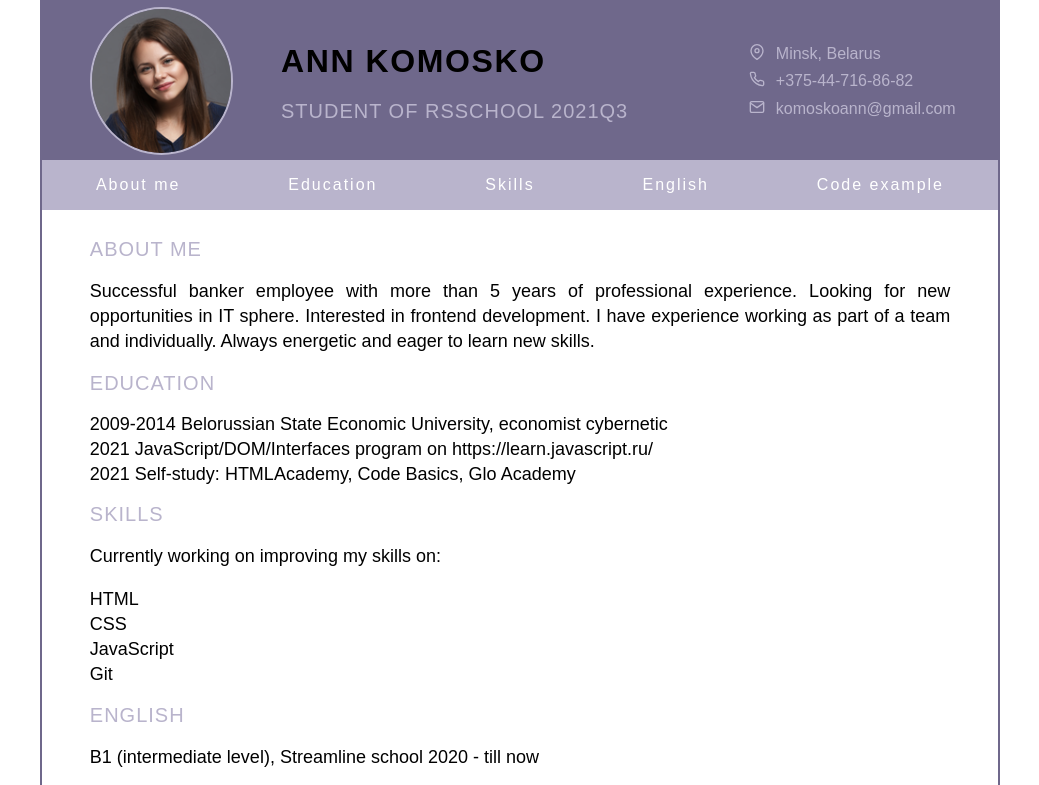
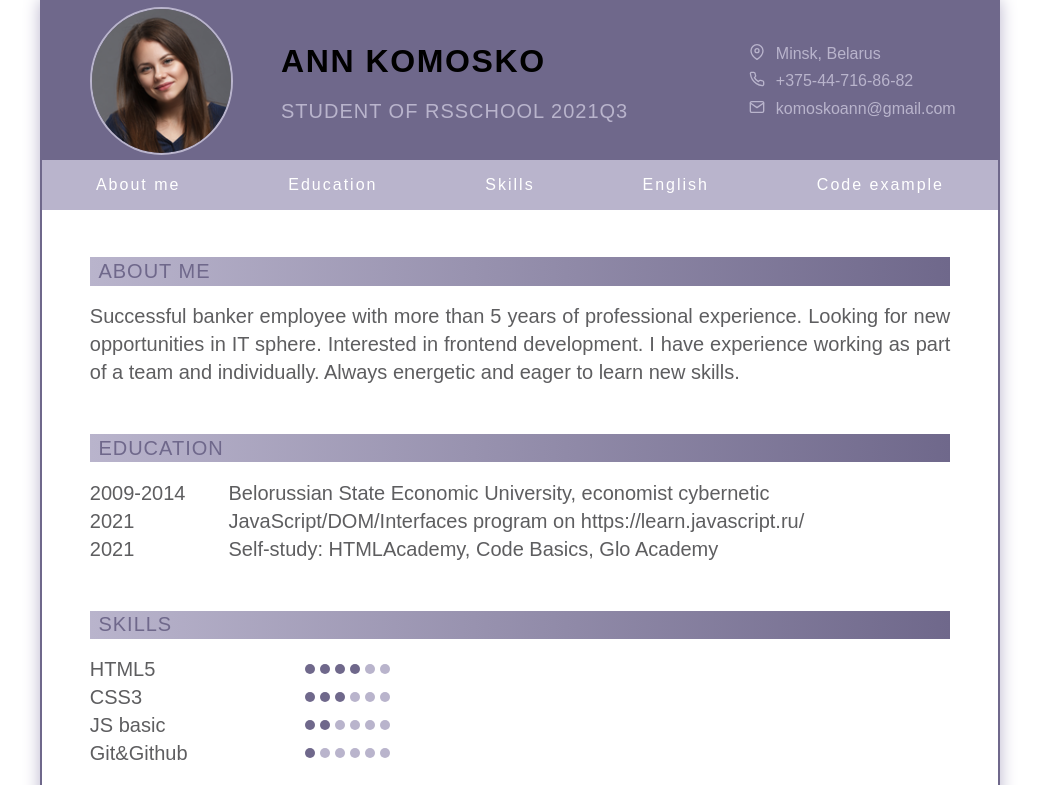
Before and after one commit to komoskoann/rsschool-cv, a plain HTML site: page index.html in a window 1280 px wide. Shown: the top 785 px of the page, without its empty margins (120-1159 px from the left). Drawn offline with Linux system fonts and the light colour scheme; a script that the page names is missing.

Commit message:
fix: skills section

```diff
--- a/index.html
+++ b/index.html
@@ -43,20 +43,66 @@
     </section>
     <section class="education" id="education">
       <h2>Education</h2>
-      <ul>
-        <li>2009-2014 Belorussian State Economic University, economist cybernetic</li>
-        <li>2021 JavaScript/DOM/Interfaces program on https://learn.javascript.ru/</li>
-        <li>2021 Self-study: HTMLAcademy, Code Basics, Glo Academy</li>
-      </ul>
+      <div class="education-container">
+        <div class="years">
+          <p>2009-2014</p>
+          <p>2021</p>
+          <p>2021</p>
+        </div>
+        <div class="study">
+          <p>Belorussian State Economic University, economist cybernetic</p>
+          <p>JavaScript/DOM/Interfaces program on https://learn.javascript.ru/</p>
+          <p>Self-study: HTMLAcademy, Code Basics, Glo Academy</p>
+        </div>
+      </div>
     </section>
     <section class="skills" id="skills">
       <h2>Skills</h2>
-      <p>Currently working on improving my skills on:</p>
-      <ul>
-        <li>HTML</li>
-        <li>CSS</li>
-        <li>JavaScript</li>
-        <li>Git</li>
+      <ul class="skills__wrapper">
+        <li class="skills__block">
+          <p class="skills__text">HTML5</p>
+          <ul class="skills-list">
+            <li class="skills-list__item"></li>
+            <li class="skills-list__item"></li>
+            <li class="skills-list__item"></li>
+            <li class="skills-list__item"></li>
+            <li class="skills-list__item skills-list__item_gray"></li>
+            <li class="skills-list__item skills-list__item_gray"></li>
+          </ul>
+        </li>
+        <li class="skills__block">
+          <p class="skills__text">CSS3</p>
+          <ul class="skills-list">
+            <li class="skills-list__item"></li>
+            <li class="skills-list__item"></li>
+            <li class="skills-list__item"></li>
+            <li class="skills-list__item skills-list__item_gray"></li>
+            <li class="skills-list__item skills-list__item_gray"></li>
+            <li class="skills-list__item skills-list__item_gray"></li>
+          </ul>
+        </li>
+        <li class="skills__block">
+          <p class="skills__text">JS basic</p>
+          <ul class="skills-list">
+            <li class="skills-list__item"></li>
+            <li class="skills-list__item"></li>
+            <li class="skills-list__item skills-list__item_gray"></li>
+            <li class="skills-list__item skills-list__item_gray"></li>
+            <li class="skills-list__item skills-list__item_gray"></li>
+            <li class="skills-list__item skills-list__item_gray"></li>
+          </ul>
+        </li>
+        <li class="skills__block">
+          <p class="skills__text">Git&amp;Github</p>
+          <ul class="skills-list">
+            <li class="skills-list__item"></li>
+            <li class="skills-list__item skills-list__item_gray"></li>
+            <li class="skills-list__item skills-list__item_gray"></li>
+            <li class="skills-list__item skills-list__item_gray"></li>
+            <li class="skills-list__item skills-list__item_gray"></li>
+            <li class="skills-list__item skills-list__item_gray"></li>
+          </ul>
+        </li>
       </ul>
     </section>
     <section class="english" id="english">
--- a/style.css
+++ b/style.css
@@ -23,10 +23,15 @@ a {
 
 p {
   text-align: justify;
+  margin: 0;
+  padding: 0;
+  color: #5e5e60;
 }
+
 .main {
   max-width: 960px;
   border: 2px solid #6f688b;
+  box-shadow: 0 0 1rem #b9b4cc;
   margin: auto;
 }
 
@@ -56,6 +61,14 @@ h2 {
   letter-spacing: 0.05em;
   text-transform: uppercase;
   color: #b9b4cc;
+}
+
+section h2 {
+  color: #6f688b;
+  background: linear-gradient(to left, #6f688b, #b9b4cc);
+  padding-top: 0.3%;
+  padding-bottom: 0.3%;
+  padding-left: 1%;
 }
 
 .photo {
@@ -142,8 +155,8 @@ h2 {
 
 section li,
 p {
-  font-size: 18px;
-  line-height: 25px;
+  font-size: 20px;
+  line-height: 28px;
 }
 
 .about-me,
@@ -153,10 +166,62 @@ p {
 .code-example {
   margin-left: 5%;
   margin-right: 5%;
+  margin-bottom: 5%;
+  /* position: relative; */
 }
 
 .about-me {
-  margin-top: 3%;
+  margin-top: 5%;
+}
+
+.education-container {
+  display: flex;
+  justify-content: start;
+  align-items: center;
+  font-size: 18px;
+  line-height: 25px;
+}
+
+.years {
+  margin-right: 5%;
+}
+
+.skills__block {
+  display: flex;
+  align-items: center;
+}
+
+.skills__text {
+  width: 20%;
+  margin-right: 5%;
+}
+
+.skills-list {
+  display: flex;
+  align-items: center;
+}
+
+.skills-list__item {
+  width: 10px;
+  height: 10px;
+  background-color: #6f688b;
+  border-radius: 50%;
+  margin-right: 5px;
+  transition: all 0.3s linear;
+}
+
+.skills-list__item:hover {
+  -webkit-transform: scale(1.3);
+  -ms-transform: scale(1.3);
+  transform: scale(1.3);
+}
+
+.skills-list__item:last-child {
+  margin-right: 0;
+}
+
+.skills-list__item_gray {
+  background-color: #b9b4cc;
 }
 
 .code-example {
```
